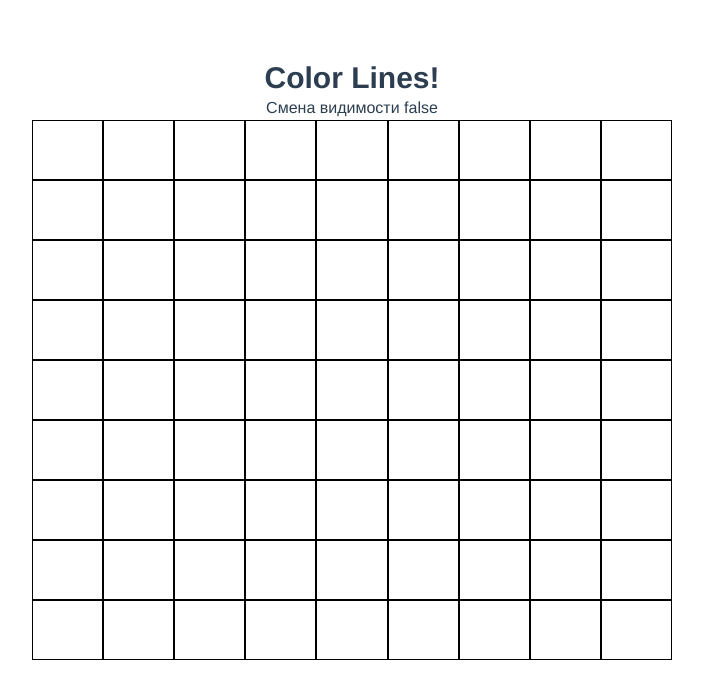
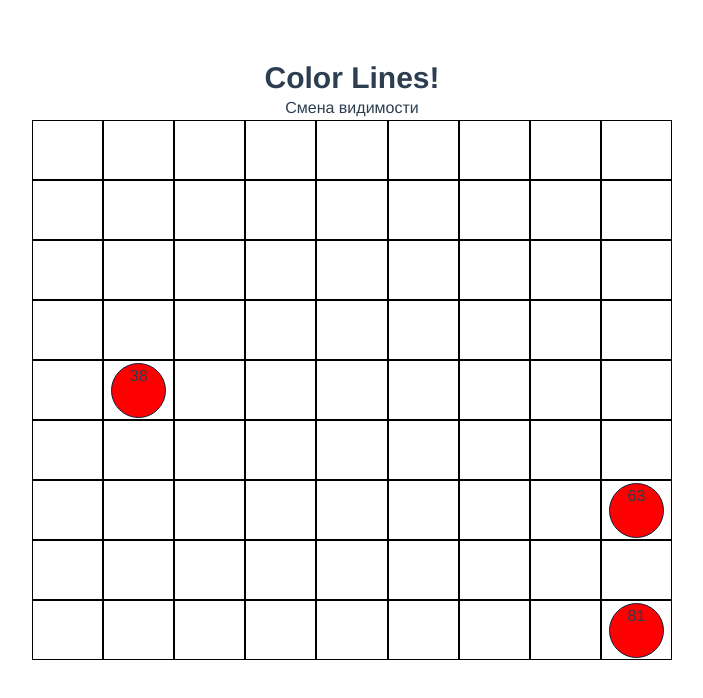
Before and after one commit to DogFox/Vue3ColorLines, a Vue app: page / in a window 1280 px wide. Shown: the top 698 px of the page, without its empty margins (288-991 px from the left). Built offline with nearby package versions, Linux system fonts and the light colour scheme.

Commit message:
add new circles on next move

```diff
--- a/src/GameField.vue
+++ b/src/GameField.vue
@@ -2,7 +2,6 @@
   <button @click="onClick()">
     Смена видимости
   </button>
-  {{ display }}
 
   <div class="m-auto w-6/12">
     <div
@@ -16,7 +15,7 @@
         <div class="border border-black cell">
           <color-circle
             :index="i"
-            :display="display"
+            :display="checkPosition(i)"
           />
         </div>
       </template>
@@ -27,6 +26,7 @@
 <script lang="ts">
 import { defineComponent, ref, onMounted } from 'vue';
 import ColorCircle from './ColorCircle.vue';
+import { getRandom, getMapKey, getGridIndex } from './utils/utils';
 
 export default defineComponent({
   name: 'App',
@@ -35,25 +35,45 @@ export default defineComponent({
   },
   setup() {
     const arr = 'test';
-    const display = ref(false);
 
     const iterator = function() {
       const grid = document.getElementById('grid');
-      console.log(grid);
+      // console.log(grid);
+      // console.log(getRandom(9));
     };
+
+    const nextStep = function() {
+      for (let index = 0; index < 3; index++) {
+        let row, column, gridIndex;
+        do {
+          row = getRandom(9);
+          column = getRandom(9);
+          gridIndex = getGridIndex(row, column);
+        } while (map.has(gridIndex) && map.size !== 0 && map.size !== 81);
+
+        map.set(gridIndex, { row: row, column: column, active: true });
+      }
+    };
+
+    const map = new Map();
+    nextStep();
 
     onMounted(() => {
       iterator();
     });
 
     const onClick = function() {
-      display.value = !display.value;
+      nextStep();
+    };
+
+    const checkPosition = function(index: number): boolean {
+      return map.has(index);
     };
 
     return {
       arr,
-      display,
       onClick,
+      checkPosition,
     };
   },
 });
--- /dev/null
+++ b/src/utils/utils.ts
@@ -0,0 +1,14 @@
+function getRandom(max: number):number {
+  max = Math.floor(max);
+  return Math.floor(Math.random() * max);
+}
+
+function getMapKey(row: number, column: number): string {
+  return row + '_' + column;
+}
+
+function getGridIndex(row:number, column: number): number {
+  return 9 * row + column + 1;
+}
+
+export { getRandom, getMapKey, getGridIndex };
```
